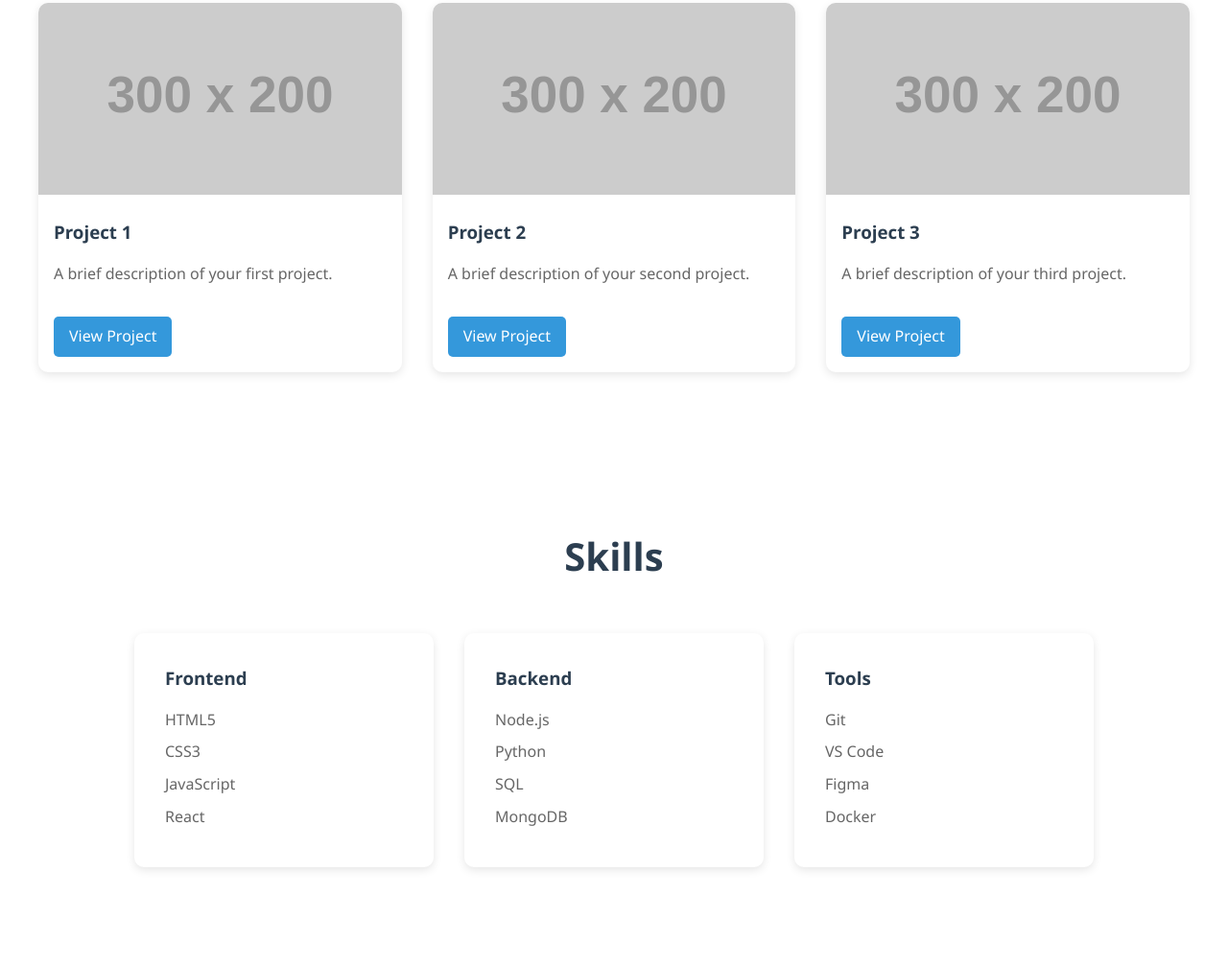
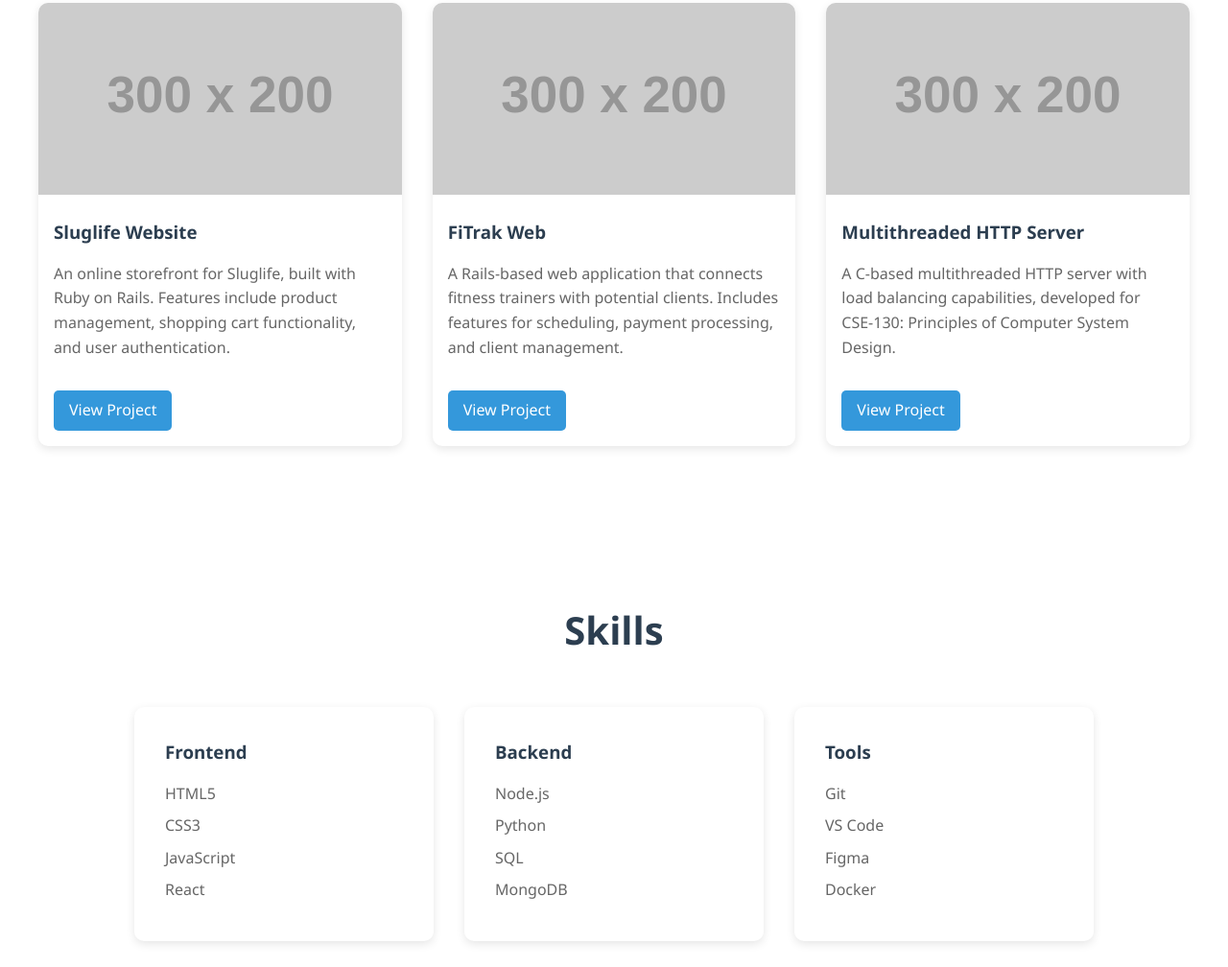
Before and after one commit to deam65/personal-website, a plain HTML site: page index.html in a window 1280 px wide. Shown: the part 1312-2320 px from the top of the page at 96% size. Drawn offline with Linux system fonts and the light colour scheme; placeholder pictures from the web are drawn by us.

Commit message:
updated project cards with existing gh projects

```diff
--- a/index.html
+++ b/index.html
@@ -40,22 +40,22 @@
         <h2>My Projects</h2>
         <div class="project-grid">
             <div class="project-card">
-                <img src="https://via.placeholder.com/300x200" alt="Project 1">
-                <h3>Project 1</h3>
-                <p>A brief description of your first project.</p>
-                <a href="#" class="project-link">View Project</a>
+                <img src="https://via.placeholder.com/300x200" alt="Sluglife Website">
+                <h3>Sluglife Website</h3>
+                <p>An online storefront for Sluglife, built with Ruby on Rails. Features include product management, shopping cart functionality, and user authentication.</p>
+                <a href="https://github.com/deam65/Sluglife-Website" class="project-link">View Project</a>
             </div>
             <div class="project-card">
-                <img src="https://via.placeholder.com/300x200" alt="Project 2">
-                <h3>Project 2</h3>
-                <p>A brief description of your second project.</p>
-                <a href="#" class="project-link">View Project</a>
+                <img src="https://via.placeholder.com/300x200" alt="FiTrak Web">
+                <h3>FiTrak Web</h3>
+                <p>A Rails-based web application that connects fitness trainers with potential clients. Includes features for scheduling, payment processing, and client management.</p>
+                <a href="https://github.com/deam65/FiTrak-Web" class="project-link">View Project</a>
             </div>
             <div class="project-card">
-                <img src="https://via.placeholder.com/300x200" alt="Project 3">
-                <h3>Project 3</h3>
-                <p>A brief description of your third project.</p>
-                <a href="#" class="project-link">View Project</a>
+                <img src="https://via.placeholder.com/300x200" alt="Multithreaded HTTP Server">
+                <h3>Multithreaded HTTP Server</h3>
+                <p>A C-based multithreaded HTTP server with load balancing capabilities, developed for CSE-130: Principles of Computer System Design.</p>
+                <a href="https://github.com/deam65/Multithreaded-httpserver-loadbalancer" class="project-link">View Project</a>
             </div>
         </div>
     </section>
```
